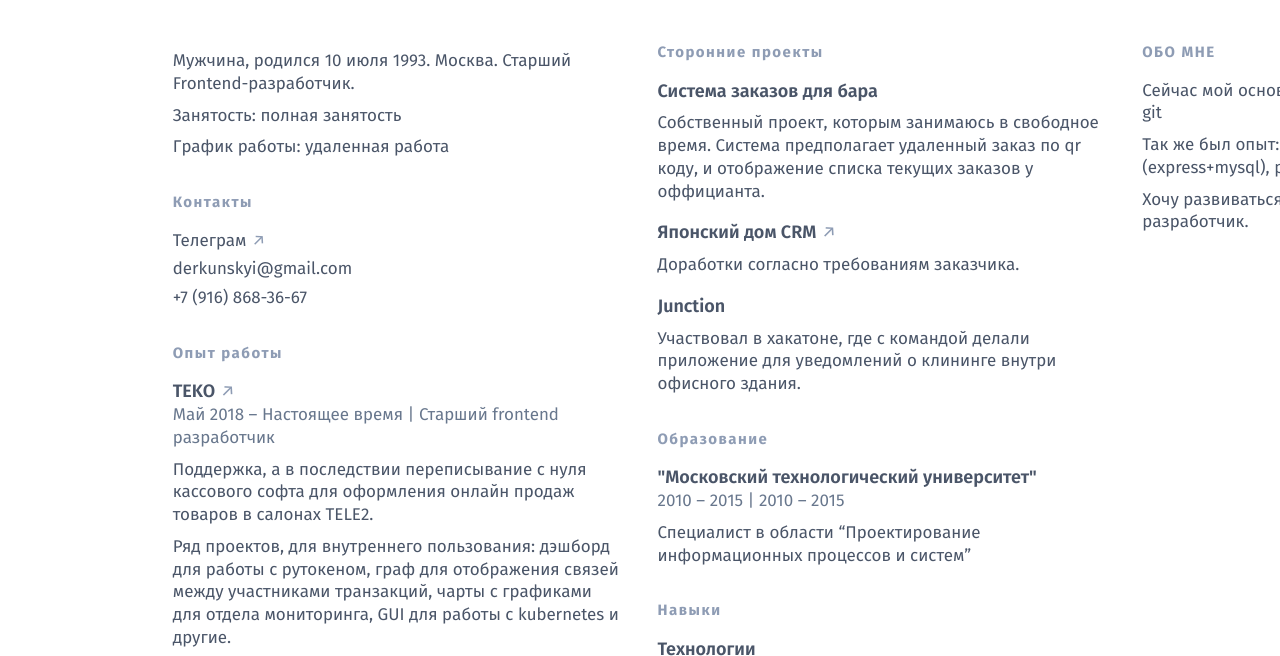
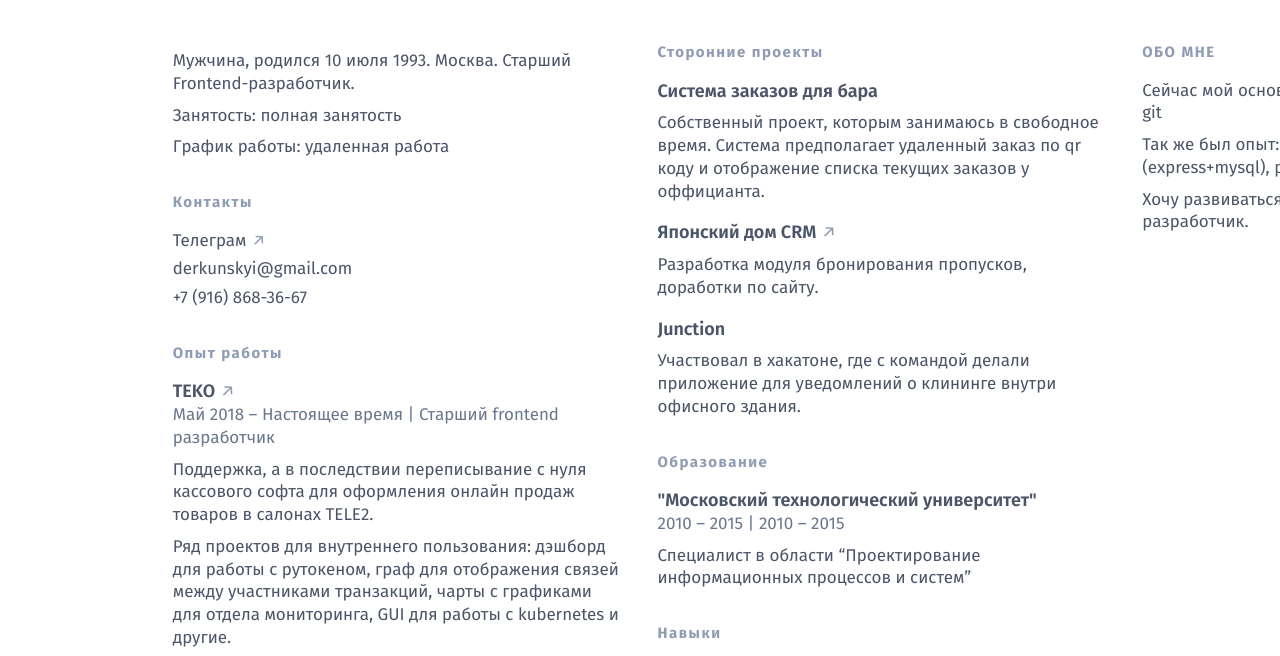
Before and after one commit to Dermik/my-cv, a plain HTML site: page index.html in a window 1280 px wide. Shown: the part 124-780 px from the top of the page. Drawn offline with Linux system fonts and the light colour scheme.

Commit message:
feat: v0.3

```diff
--- a/index.html
+++ b/index.html
@@ -131,7 +131,7 @@
                 для оформления онлайн продаж товаров в салонах TELE2.
               </p>
               <p class="mt-2.1 text-md text-gray-700 leading-normal">
-                  Ряд проектов, для внутреннего пользования: дэшборд для работы с рутокеном, граф для отображения связей между участниками транзакций,
+                  Ряд проектов для внутреннего пользования: дэшборд для работы с рутокеном, граф для отображения связей между участниками транзакций,
                   чарты с графиками для отдела мониторинга, GUI для работы с kubernetes и другие.
               </p>
               <p class="mt-2.1 text-md text-gray-700 leading-normal">
@@ -180,7 +180,7 @@
                   </h3>
                 </header>
                 <p class="mt-2.1 text-md text-gray-700 leading-normal">
-                  Собственный проект, которым занимаюсь в свободное время. Система предполагает удаленный заказ по qr коду, и отображение списка текущих заказов у оффицианта.
+                  Собственный проект, которым занимаюсь в свободное время. Система предполагает удаленный заказ по qr коду и отображение списка текущих заказов у оффицианта.
                 </p>
               </section>
 
@@ -194,7 +194,7 @@
                 </h3>
               </header>
               <p class="mt-2.1 text-md text-gray-700 leading-normal">
-                Доработки согласно требованиям заказчика.
+                Разработка модуля бронирования пропусков, доработки по сайту.
               </p>
             </section>
 
```
